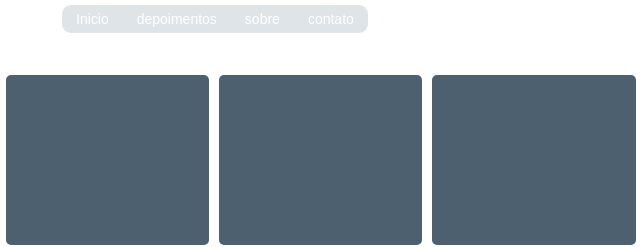
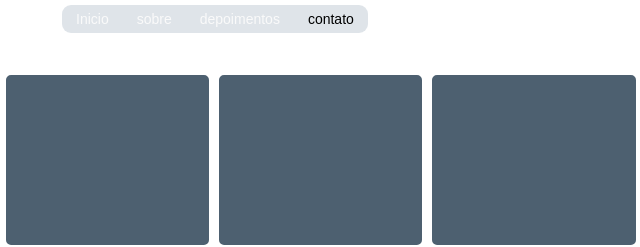
Before and after one commit to Marcelo3duardo/projeto_4, a plain HTML site: page index.html in a window 1280 px wide. Shown: the top 247 px of the page, 426-1066 px from the left. Drawn offline with Linux system fonts and the light colour scheme; files whose address does not match are found by name.

Commit message:
menu-desktop

```diff
--- a/css/style.css
+++ b/css/style.css
@@ -47,6 +47,8 @@ nav.menu-desktop {
     background-color: #69829636;
     border-radius: 9px;
     display: inline-flexbox;
+    z-index: 1;
+    transition-duration: 0.5s;
 
 
 }
--- a/index.html
+++ b/index.html
@@ -26,10 +26,10 @@
 
             <nav class="menu-desktop">
                 <ul>
-                    <li><a href="#quemsou">Inicio</a></li>
-                    <li><a href="#depoimentos">depoimentos</a></li>
-                    <li><a href="#sobre">sobre</a></li>
-                    <li><a href="#contato">contato</a></li>
+                    <li><a class="quemsou" href="#quemsou">Inicio</a></li>
+                    <li><a class="sobre" href="#sobre">sobre</a></li>
+                    <li><a class="depoimentos" href="#depoimentos">depoimentos</a></li>
+                    <li><a class="contato" href="#contato">contato</a></li>
                 </ul>
             </nav>
             <!--menu-desktop-->
@@ -98,7 +98,7 @@
     </section>
     <!--mosaico-->
 
-    <section class="servicos" id="quemsou">
+    <section class="servicos menu" id="quemsou" target="quemsou">
         <div class="container">
             <div class="box-servico">
                 <h2>Lorem Ipsum</h2>
@@ -122,7 +122,7 @@
     </section>
     <!--servicos-->
 
-    <section class="perfil-container" id="sobre">
+    <section class="perfil-container menu" id="sobre" target="sobre">
         <div class="container">
             <div class="perfil-wraper">
                 <div class="perfil-wraper2">
@@ -224,7 +224,7 @@
     </section>
     <!--tratamentos-->
 
-    <section class="depoimentos" id="depoimentos">
+    <section class="depoimentos menu" id="depoimentos" target="depoimentos">
         <h2>Depoimentos</h2>
         <div class="depoimento-simples">
             <quote>"Sed ut perspiciatis unde omnis iste natus error sit voluptatem accusantium doloremque laudantium,
@@ -270,7 +270,7 @@
             <!--img-mosaico-single-social-->
             <div class="img-mosaico-single-social">8</div>
             <!--img-mosaico-single-social-->
-            <div  class="img-mosaico-single-social">9</div>
+            <div class="img-mosaico-single-social">9</div>
             <!--img-mosaico-single-social-->
         </div>
         <!--mosaico-social-->
@@ -284,29 +284,29 @@
         <div class="clear"></div>
     </section>
     <!--social-->
-    <section class="contato" id="contato">
+    <section class="contato menu" id="contato" target="contato">
         <h2>Contato</h2>
         <form>
             <div class="form-wraper w100">
                 <span>Nome:</span>
-                <input name="nome" type="text"  />
+                <input name="nome" type="text" />
 
             </div>
             <!--form-wraper w100-->
             <div class="form-wraper w50">
                 <span>Email:</span>
-                <input name="e-mail" type="text"  />
+                <input name="e-mail" type="text" />
 
             </div>
             <div class="form-wraper w50">
                 <span>Telefone:</span>
-                <input name="Telefone" type="text"  />
+                <input name="Telefone" type="text" />
 
             </div>
             <!--form-wraper w50-->
             <div class="form-wraper w100">
                 <span>Mensagem:</span>
-                <textarea ></textarea>
+                <textarea></textarea>
 
 
             </div>
@@ -329,7 +329,7 @@
         <div class="container">
             <div class="footer-block">
                 <h2>Telefone</h2>
-                <p >(86)9999-9999</p>
+                <p>(86)9999-9999</p>
                 <a href="https://api.whatsapp.com/send?phone=5586981440991"></a>
             </div>
             <!--footer-block-->
--- a/js/javaScript.js
+++ b/js/javaScript.js
@@ -72,3 +72,20 @@ function slides() {
 
     }
 }
+
+//esse serve para marca automaticamente o menu
+$(function() {
+    $(window).scroll(function(){
+        $('.menu').each(function(){
+            var windowOffY = $(window).scrollTop();
+            var windowHeight = $(window).height();
+            var elOffY = $(this).offset().top;
+            if(elOffY+30 < (windowHeight + windowOffY) && elOffY + 30 + $(this).height() > windowOffY ){
+                $('.menu-desktop > ul > li > a').css('color','rgb(250,250,250)');
+                var target = $(this).attr('target');
+                $('.'+target).css('color','black');
+               // $('.'+target).css('border-bottom','2px solid black');
+            }
+        });
+    });
+})
```
